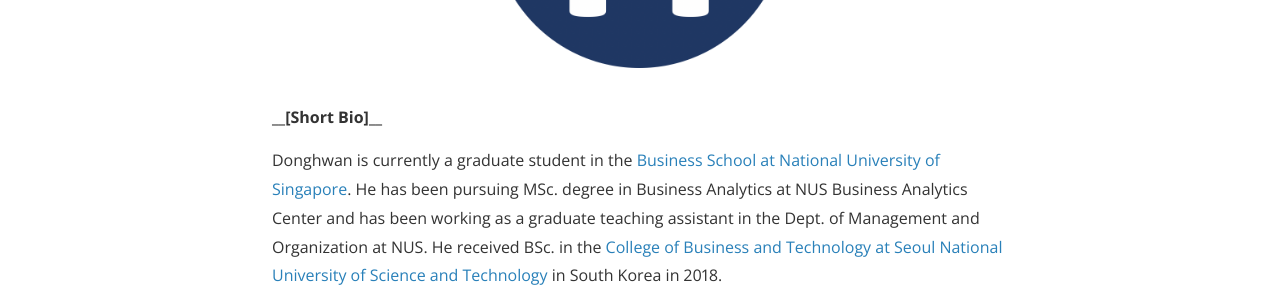
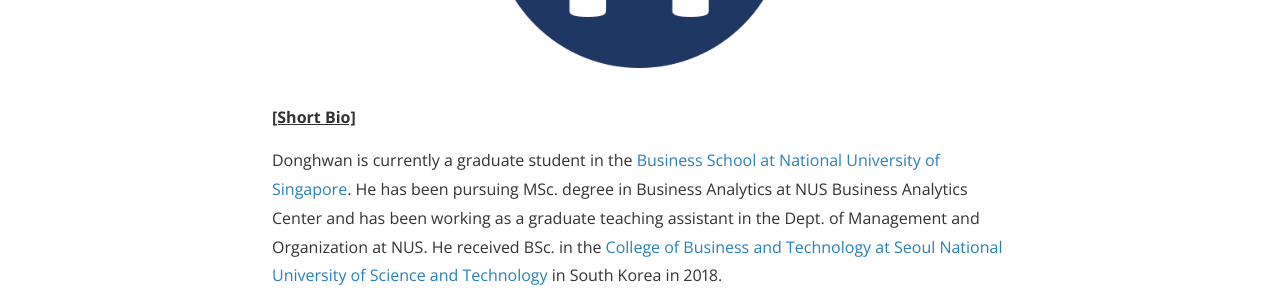
Before and after one commit to hwaneest/github.io, a Jekyll site: the page built from about.md, in a window 1280 px wide and 1140 px high. Shown: the part 452-752 px from the top of the window. Built offline with Jekyll 4.4.1, drawn with Linux system fonts in a browser that asks for light colours; nearby versions of some CDN libraries.

```diff
--- a/about.md
+++ b/about.md
@@ -7,7 +7,7 @@ main_nav: true
 
 ![alt text]({{ site.baseurl }}/assets/profile_photo_h.png "Profile Picture"){:.profile}
 
-**__[Short Bio]__**
+**<U>[Short Bio]</U>**
 
 Donghwan is currently a graduate student in the [Business School at National University of Singapore](https://bschool.nus.edu.sg/). He has been pursuing MSc. degree in Business Analytics at NUS Business Analytics Center and has been working as a graduate teaching assistant in the Dept. of Management and Organization at NUS. He received BSc. in the [College of Business and Technology at Seoul National University of Science and Technology](https://sgc.seoultech.ac.kr/en/) in South Korea in 2018.
 
```
Also changed, not shown: 2 other files.
